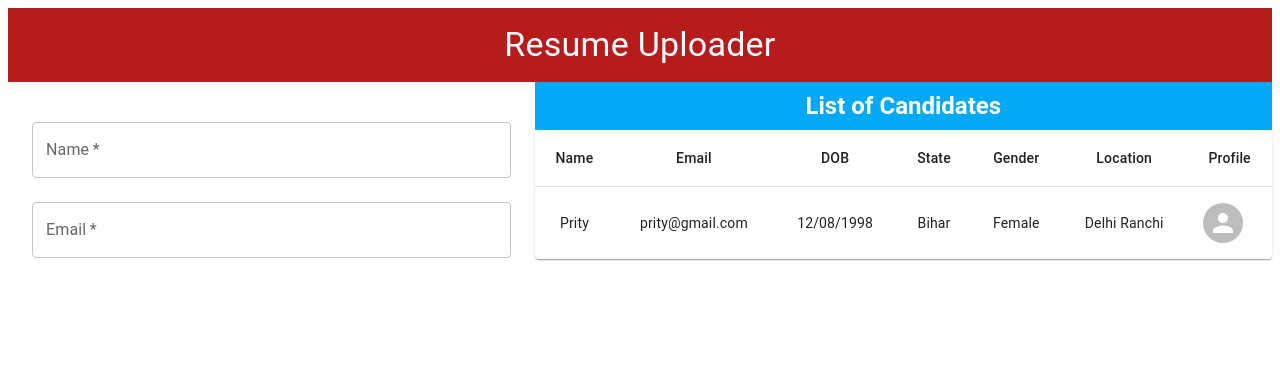
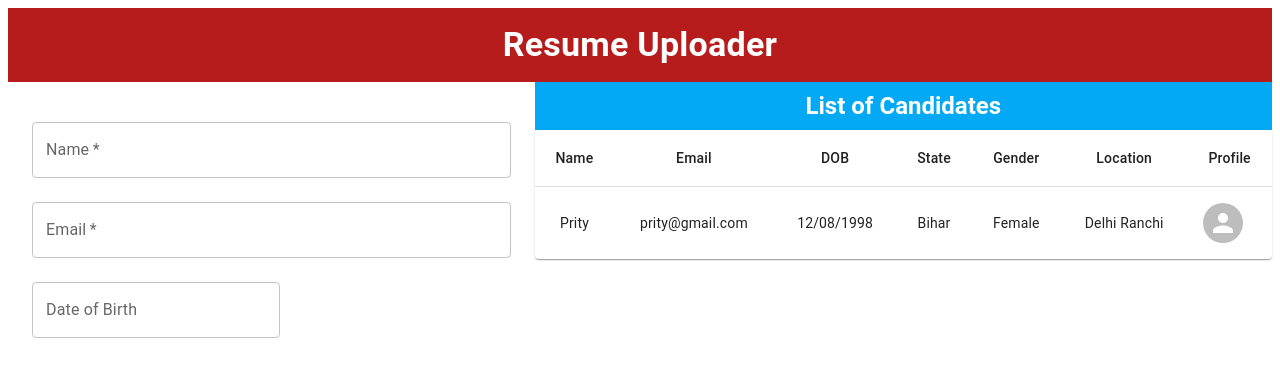
Before and after one commit to akankshakriti09/ResumeUploader, a React (Create React App) app: page / in a window 1280 px wide. Shown: the top 376 px of the page. Built offline with nearby package versions, Linux system fonts and the light colour scheme.

Commit message:
DatePicker

```diff
--- a/package.json
+++ b/package.json
@@ -3,14 +3,17 @@
   "version": "0.1.0",
   "private": true,
   "dependencies": {
+    "@date-io/date-fns": "^2.16.0",
     "@emotion/react": "^11.11.0",
     "@emotion/styled": "^11.11.0",
     "@mui/lab": "^5.0.0-alpha.129",
     "@mui/material": "^5.12.3",
+    "@mui/x-date-pickers": "^6.3.1",
     "@testing-library/jest-dom": "^5.16.5",
     "@testing-library/react": "^13.4.0",
     "@testing-library/user-event": "^13.5.0",
     "date-fns": "^2.30.0",
+    "dayjs": "^1.11.7",
     "react": "^18.2.0",
     "react-dom": "^18.2.0",
     "react-scripts": "5.0.1",
--- a/src/App.js
+++ b/src/App.js
@@ -1,8 +1,9 @@
 import { Grid, TextField, Typography, FormControlLabel, Checkbox, Button, Box, Alert, InputLabel, MenuItem, Select, FormControl, FormLabel,
 RadioGroup, Radio, FormGroup, Stack, Table, TableBody, TableCell, TableContainer, TableHead, TableRow, Paper, Avatar }
 from '@mui/material';
-import { LocalizationProvider, DatePicker } from '@mui/lab';
-import AdapterDateFns from '@mui/lab/AdapterDateFns';
+import { LocalizationProvider} from "@mui/x-date-pickers/LocalizationProvider";
+import { AdapterDayjs } from "@mui/x-date-pickers/AdapterDayjs";
+import { DatePicker } from '@mui/x-date-pickers/DatePicker';
 import { useState } from 'react';
 
 function App() {
@@ -15,20 +16,25 @@ function App() {
       <Box display="flex" justifyContent="center" sx={{
        backgroundColor:"#B71C1C" , padding:2}}>
         <Typography variant="h4" component="div" sx={{
-          fontweight:"bold", color:"white"}}>Resume Uploader</Typography>
+          fontWeight:"bold", color:"white"}}>Resume Uploader</Typography>
       </Box>
       <Grid container justifyContent="center">
 
         <Grid item xs={5}>
-          <Box component="form" sx={{ p: 3 }} noValidate id="resume-form">
+          <Box component="form" sx={{ p: 3 }} noValidate id="resume-form" >
             <TextField id="name" name="name" required fullWidth margin='normal' label='Name' />
             <TextField id="email" email="email" required fullWidth margin='normal' label='Email' />
-            <Box>
-              <LocalizationProvider dateAdapter={AdapterDateFns}>
-                <DatePicker label="Date of Birth" value={dob} onChange={(newValue) => { setDob(newValue) }}
-                renderInput={(params) => <TextField {...params} /> } />
+            <Box mt={2}>
+              <LocalizationProvider dateAdapter={AdapterDayjs}>
+                <DatePicker
+                label="Date of Birth"
+                value={dob}
+                onChange={(newValue) => setDob(newValue)}
+                renderInput={(props) => <TextField {...props} />}
+                />
               </LocalizationProvider>
             </Box>
+            <FormControl></FormControl>
           </Box>
         </Grid>
 
```
Also changed, not shown: 1 other file (tests, documents, lock files or other folders).
